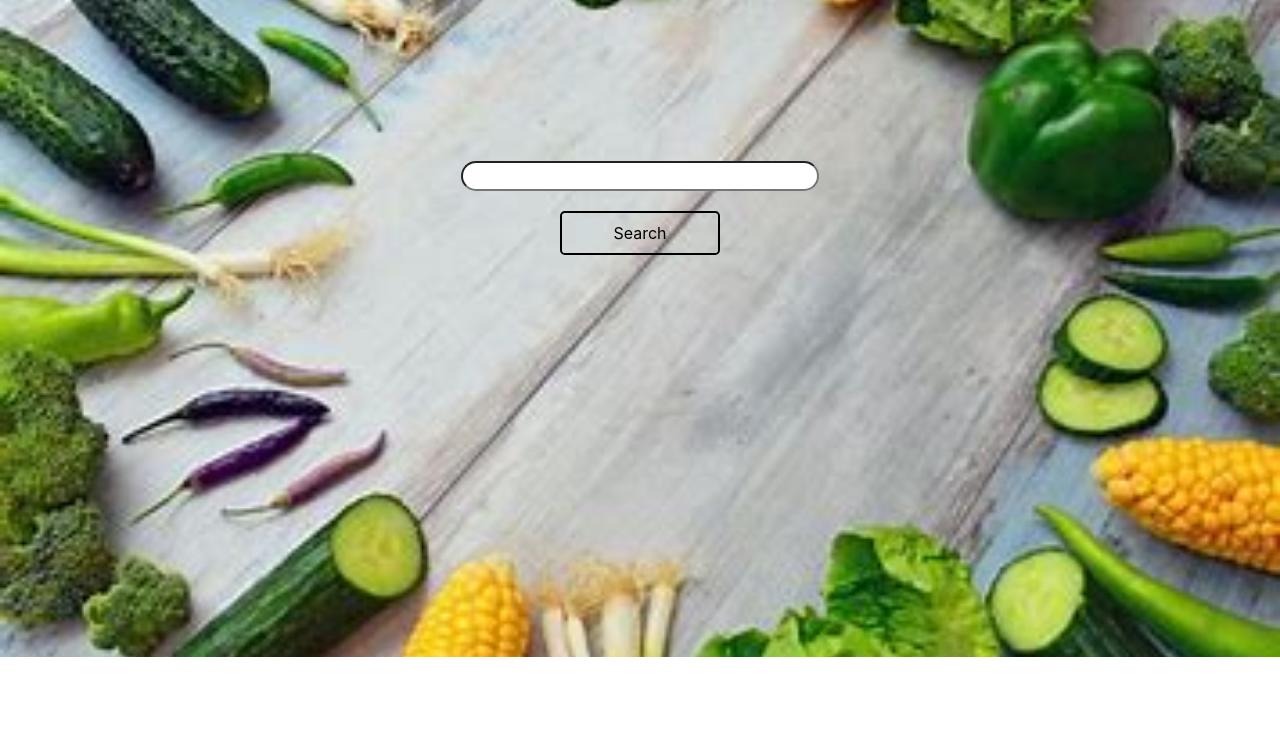
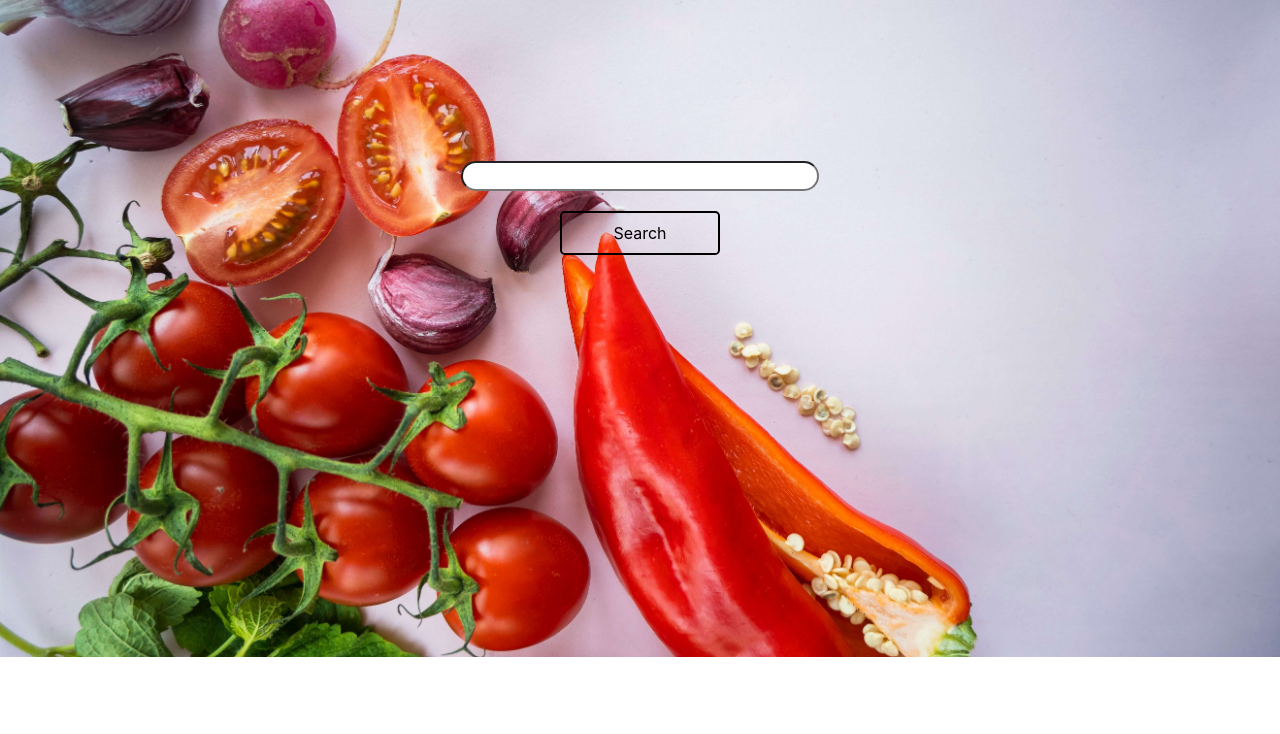
Before and after one commit to loubnaAlzeela/cook, a plain HTML site: page index.html in a window 1280 px wide. Shown: the part 63-797 px from the top of the page. Drawn offline with Linux system fonts and the light colour scheme; a web font is replaced by a local one.

Commit message:
Update MyStyle.css

```diff
--- a/CSS/MyStyle.css
+++ b/CSS/MyStyle.css
@@ -61,7 +61,7 @@ nav a {
 }
 
 .home-inner {
-   background: rgba(0, 0, 0, .60) url('../images/bg1.jpeg');
+   background: rgba(0, 0, 0, .60) url('../images/roman-grachev-eygJ8wxgfng-unsplash.jpg');
     position: fixed;
     display: table;
     top: 0;
```
